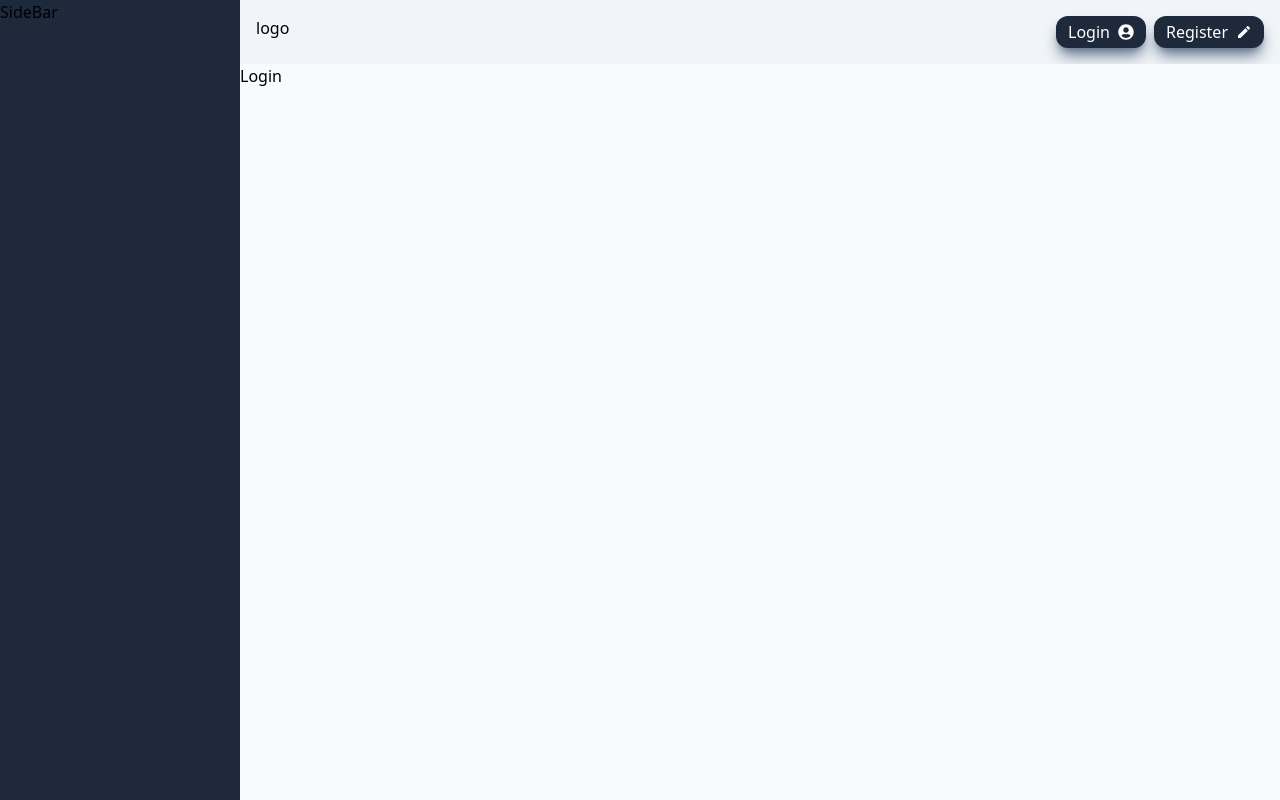
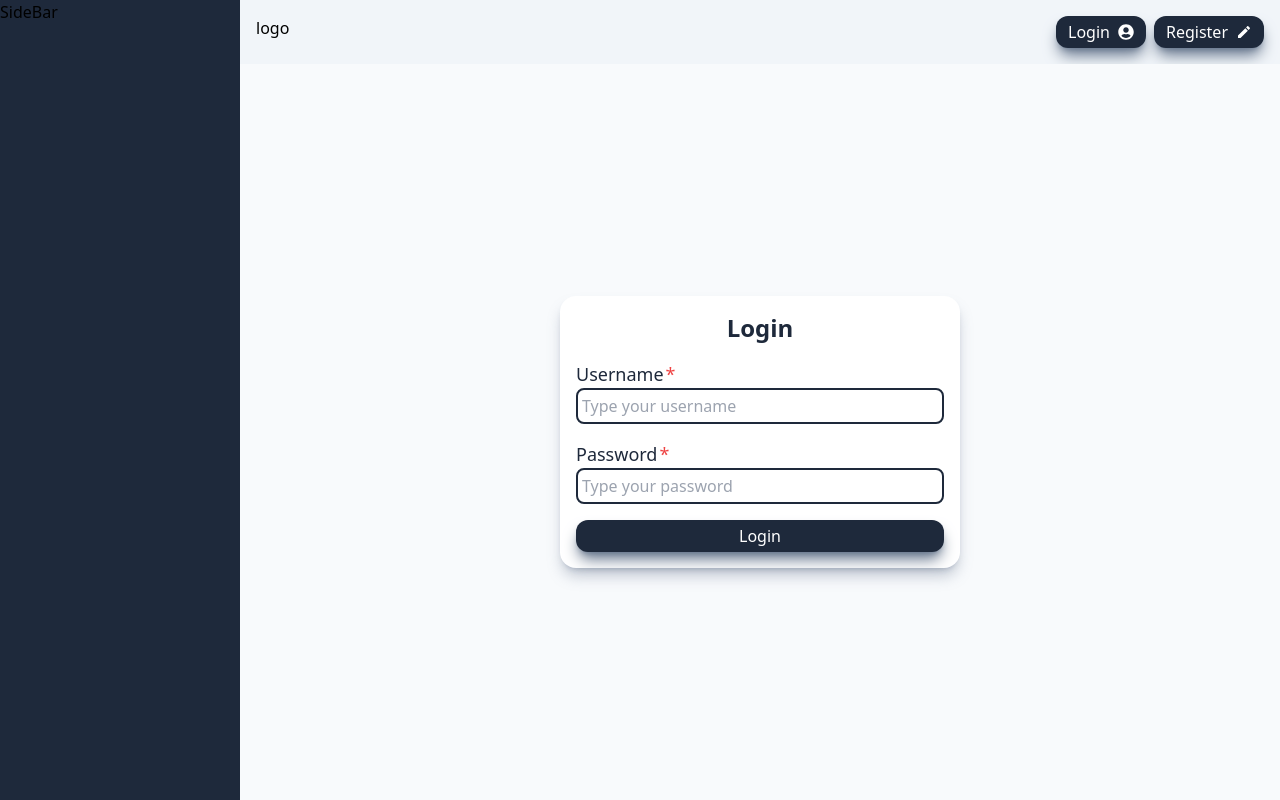
Before and after one commit to Maedkill12/libline, a React (Vite) app: page /login in a window 1280 px wide. Built offline with nearby package versions, Linux system fonts and the light colour scheme.

Commit message:
Added login page

```diff
--- a/src/pages/Login.jsx
+++ b/src/pages/Login.jsx
@@ -1,7 +1,51 @@
-import React from "react";
+import React, { useState } from "react";
+import IconButton from "../components/IconButton";
+import Input from "../components/Input";
 
 const Login = () => {
-  return <div>Login</div>;
+  const [username, setUsernmae] = useState("");
+  const [password, setPassword] = useState("");
+
+  const submitHandler = (e) => {
+    e.preventDefault();
+  };
+  return (
+    <div className="flex-1 flex items-center justify-center">
+      <div className="bg-white w-[400px] py-4 px-4 rounded-2xl shadow-lg shadow-slate-500/40">
+        <h1 className="text-center text-2xl font-bold font-sans text-slate-800 mb-4">
+          Login
+        </h1>
+        <form onSubmit={submitHandler}>
+          <Input
+            inputOptions={{
+              id: "username",
+              placeholder: "Type your username",
+              onChange: (e) => setUsernmae(e.target.value),
+              value: username,
+            }}
+            textLabel={"Username"}
+            required={true}
+            style="mb-4"
+          />
+          <Input
+            inputOptions={{
+              id: "password",
+              placeholder: "Type your password",
+              type: "password",
+              onChange: (e) => setPassword(e.target.value),
+              value: password,
+            }}
+            textLabel="Password"
+            required={true}
+            style="mb-4"
+          />
+          <IconButton style={"justify-center w-full"} type="submit">
+            Login
+          </IconButton>
+        </form>
+      </div>
+    </div>
+  );
 };
 
 export default Login;
```
